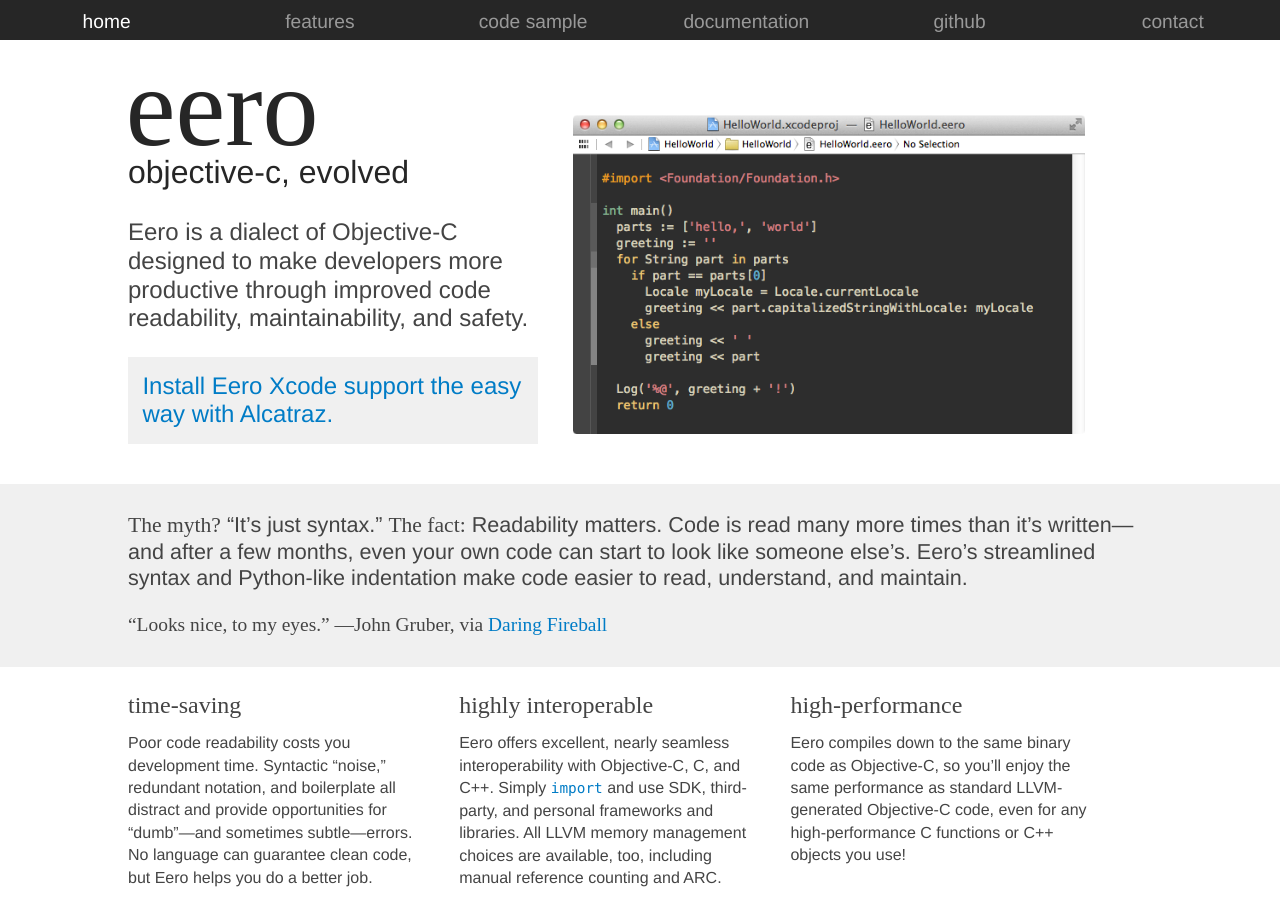
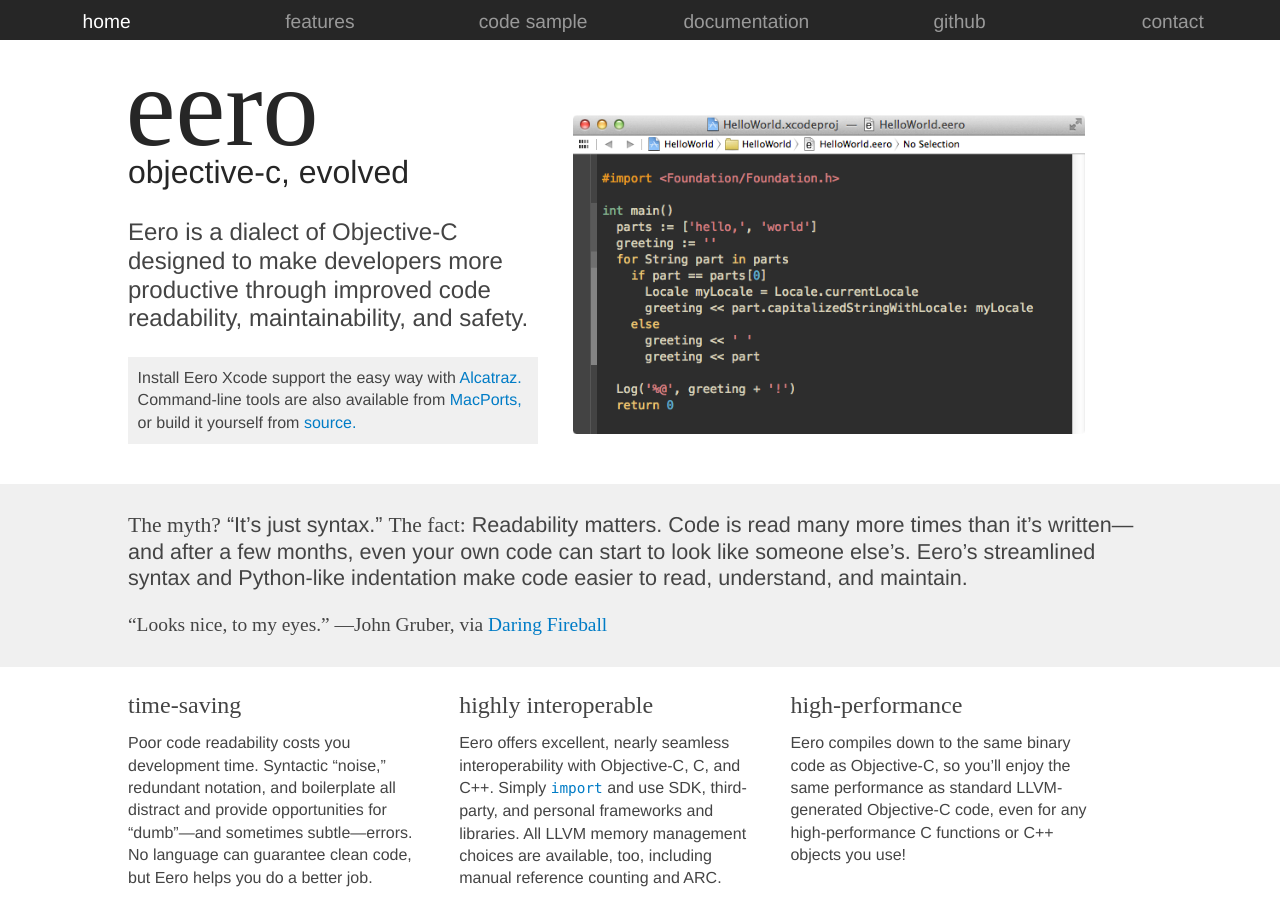
Before and after one commit to eerolanguage/eerolanguage.github.com, a Jekyll site: the page built from index.html, in a window 1280 px wide. Built offline with Jekyll 4.4.1, drawn with Linux system fonts in a browser that asks for light colours; some web fonts are replaced.

Commit message:
Add MacPorts link to front page

```diff
--- a/css/default.css
+++ b/css/default.css
@@ -463,6 +463,7 @@
 /*  width: 30%;*/
   /*padding-bottom: 2em;*/
   padding: 0.6em;
+  font-size: 1em;
 }
 
 #facts {
--- a/index.html
+++ b/index.html
@@ -18,8 +18,10 @@
       </div>
 
 
-      <div id="download" class="largecopy copycolor accentbackgoundcolor">
-          <a href="http://alcatraz.io/">Install Eero Xcode support the easy way with Alcatraz.</a>
+      <div id="download" class="copy copycolor accentbackgoundcolor">
+          Install Eero Xcode support the easy way with <a href="http://alcatraz.io/">Alcatraz.</a>
+		  Command-line tools are also available from <a href="http://www.macports.org/ports.php?by=name&substr=eero">MacPorts,</a>
+		  or build it yourself from <a href="https://github.com/eerolanguage/eero/wiki/Building">source.</a>
       </div>
 
 
```
